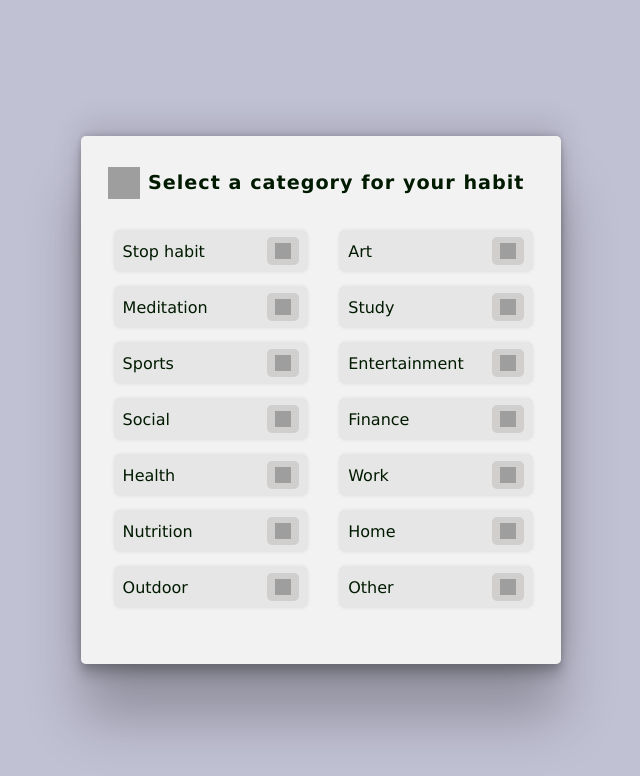
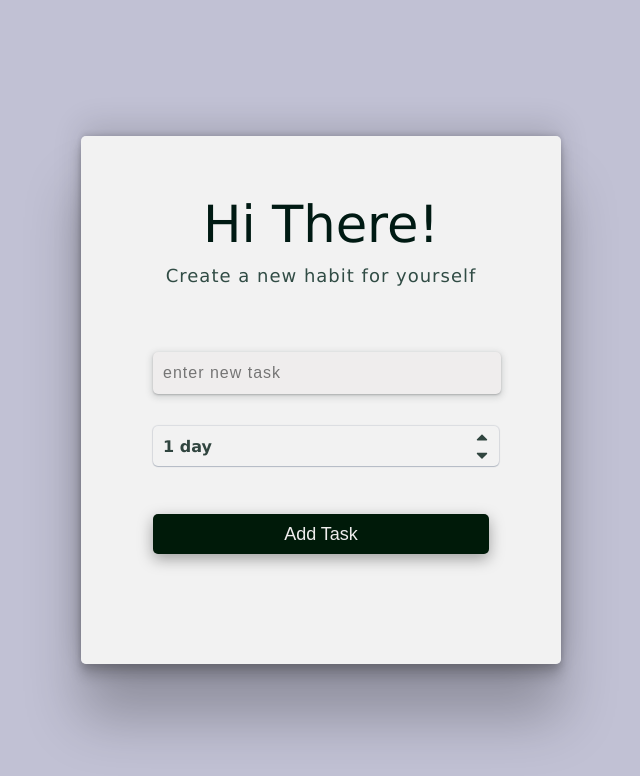
Before and after one commit to Sagarmikeylevi/Habit-Tracker-App, a React (Create React App) app: page / in a window 1280 px wide. Shown: the top 776 px of the page, without its empty margins (319-959 px from the left). Built offline with nearby package versions, Linux system fonts and the light colour scheme; grey boxes are pictures that could not be loaded.

Commit message:
completed the styles for create task

```diff
--- a/src/components/HabitTracker.js
+++ b/src/components/HabitTracker.js
@@ -1,5 +1,6 @@
 import classes from './HabitTracker.module.css';
-import CategoryList from './createtasks/CategoryList';
+import CreateTaskForm from './createtasks/CreateTaskForm';
+// import CategoryList from './createtasks/CategoryList';
 // import SpecificTask from './specificTask/SpecificTask';
 // import Task from './tasks/Task';
 
@@ -8,7 +9,8 @@ const HabitTracker = () => {
         <div className={classes.warpper}>
             {/* <Task /> */}
             {/* <SpecificTask /> */}
-            <CategoryList />
+            {/* <CategoryList /> */}
+            <CreateTaskForm />
         </div>
     )
 }
--- /dev/null
+++ b/src/components/createtasks/CreateTaskForm.js
@@ -0,0 +1,28 @@
+import {FaCaretUp, FaCaretDown} from 'react-icons/fa';
+import classes from "./CreateTaskForm.module.css";
+
+const CreateTaskForm = () => {
+  return (
+    <div className={classes.wrapper}>
+      <div className={classes.header}>
+        <h1>Hi There!</h1>
+        <p>Create a new habit for yourself</p>
+      </div>
+
+      <form>
+        <input type="text" placeholder="enter new task" />
+        <div className={classes.taskFrequency}>
+          <p>1 day</p>
+          <span>(in a week)</span>
+          <div className={classes.frequencyCounter}>
+            <FaCaretUp className={classes.caretUp} />
+            <FaCaretDown className={classes.FaCaretDown} />
+          </div>
+        </div>
+        <button type="submit">Add Task</button>
+      </form>
+    </div>
+  );
+};
+
+export default CreateTaskForm;
--- /dev/null
+++ b/src/components/createtasks/CreateTaskForm.module.css
@@ -0,0 +1,133 @@
+.wrapper {
+  height: 100%;
+  width: 100%;
+  border-radius: 5px;
+  background: #f2f2f2;
+  position: relative;
+}
+
+.header {
+  position: absolute;
+  margin-top: 5%;
+  margin-left: 10%;
+  width: 80%;
+  display: flex;
+  flex-direction: column;
+  align-items: center;
+}
+
+.header h1 {
+  font-size: 3.2rem;
+  color: #001a13;
+  font-weight: 550;
+}
+
+.header p {
+  margin-top: -1.5rem;
+  font-size: large;
+  letter-spacing: 1px;
+  color: #01231a;
+  font-weight: 500;
+  opacity: 0.8;
+}
+
+form {
+  position: absolute;
+  margin-top: 45%;
+  margin-left: 15%;
+  width: 70%;
+}
+
+form input {
+  width: 100%;
+  height: 2.5rem;
+  border-radius: 5px;
+  outline: none;
+  border: none;
+  background: #efeded;
+  box-shadow: rgba(60, 64, 67, 0.3) 0px 1px 2px 0px,
+    rgba(60, 64, 67, 0.15) 0px 2px 6px 2px;
+  padding-left: 10px;
+  font-size: medium;
+  letter-spacing: 1px;
+}
+
+form input:hover {
+  margin-left: -2.5%;
+  width: 105%;
+  background: #f2f2f2;
+  box-shadow: rgba(0, 0, 0, 0.3) 0px 19px 38px,
+    rgba(0, 0, 0, 0.22) 0px 15px 12px;
+  transition: background 0.5s, box-shadow 0.5s;
+}
+
+.taskFrequency {
+  margin-top: 2rem;
+  width: 100%;
+  height: 2.5rem;
+  display: flex;
+  flex-direction: row;
+  align-items: center;
+  justify-content: space-between;
+  border-radius: 5px;
+  outline: none;
+  border: none;
+  background:#f2f2f2;
+  box-shadow: rgba(9, 30, 66, 0.25) 0px 1px 1px,
+    rgba(9, 30, 66, 0.13) 0px 0px 1px 1px;
+  padding-left: 10px;
+  font-size: medium;
+  font-weight: 600;
+  opacity: 0.8;
+  color:#001a13;
+  margin-bottom: 1rem;
+  cursor: pointer;
+}
+
+.taskFrequency span {
+  font-size: small;
+  color: gray;
+  font-weight: 500;
+  margin-left: -11rem;
+  display: none;
+}
+
+.frequencyCounter {
+  display: flex;
+  flex-direction: column;
+  margin-right: 0.5rem;
+  font-size: large;
+}
+
+.taskFrequency:hover span {
+  display: flex;
+}
+
+.taskFrequency:hover {
+  margin-left: -2.5%;
+  width: 105%;
+  box-shadow: rgba(17, 17, 26, 0.1) 0px 8px 24px, rgba(17, 17, 26, 0.1) 0px 16px 56px, rgba(17, 17, 26, 0.1) 0px 24px 80px;
+  transition: background 0.5s, box-shadow 0.5s;
+}
+
+
+form button {
+  margin-top: 2rem;
+  width: 100%;
+  border-radius: 5px;
+  border: none;
+  outline: none;
+  height: 2.5rem;
+  background: #001a09;
+  color: #efeded;
+  font-size: large;
+  font-weight: 500;
+  cursor: pointer;
+  box-shadow: rgba(0, 0, 0, 0.35) 0px 5px 15px;
+}
+
+form button:hover {
+  background:#00b38f;
+  box-shadow: rgba(14, 30, 37, 0.12) 0px 2px 4px 0px, rgba(14, 30, 37, 0.32) 0px 2px 16px 0px;
+  transition: background 0.5s, box-shadow 0.5s;
+}
--- a/src/components/specificTask/TaskStreak.module.css
+++ b/src/components/specificTask/TaskStreak.module.css
@@ -56,4 +56,5 @@
 .streak:hover {
     background:#c1c9aa;
     box-shadow: rgba(100, 100, 111, 0.2) 0px 7px 29px 0px;
+    transition: background 0.5s, box-shadow 0.5s;
 }
--- a/src/components/tasks/TaskName.module.css
+++ b/src/components/tasks/TaskName.module.css
@@ -99,7 +99,6 @@
   display: flex;
   justify-content: center;
   align-items: center;
-  /* background: #00ff99; */
   background:	 #ffb31a;
   opacity: 0.8;
 }
@@ -115,7 +114,7 @@
 
 .delete {
   font-size: medium;
-  margin-right: 0.5rem;
+  margin-right: 0.8rem;
   color: #9999ff;
   opacity: 0.8;
   visibility: hidden;
```
